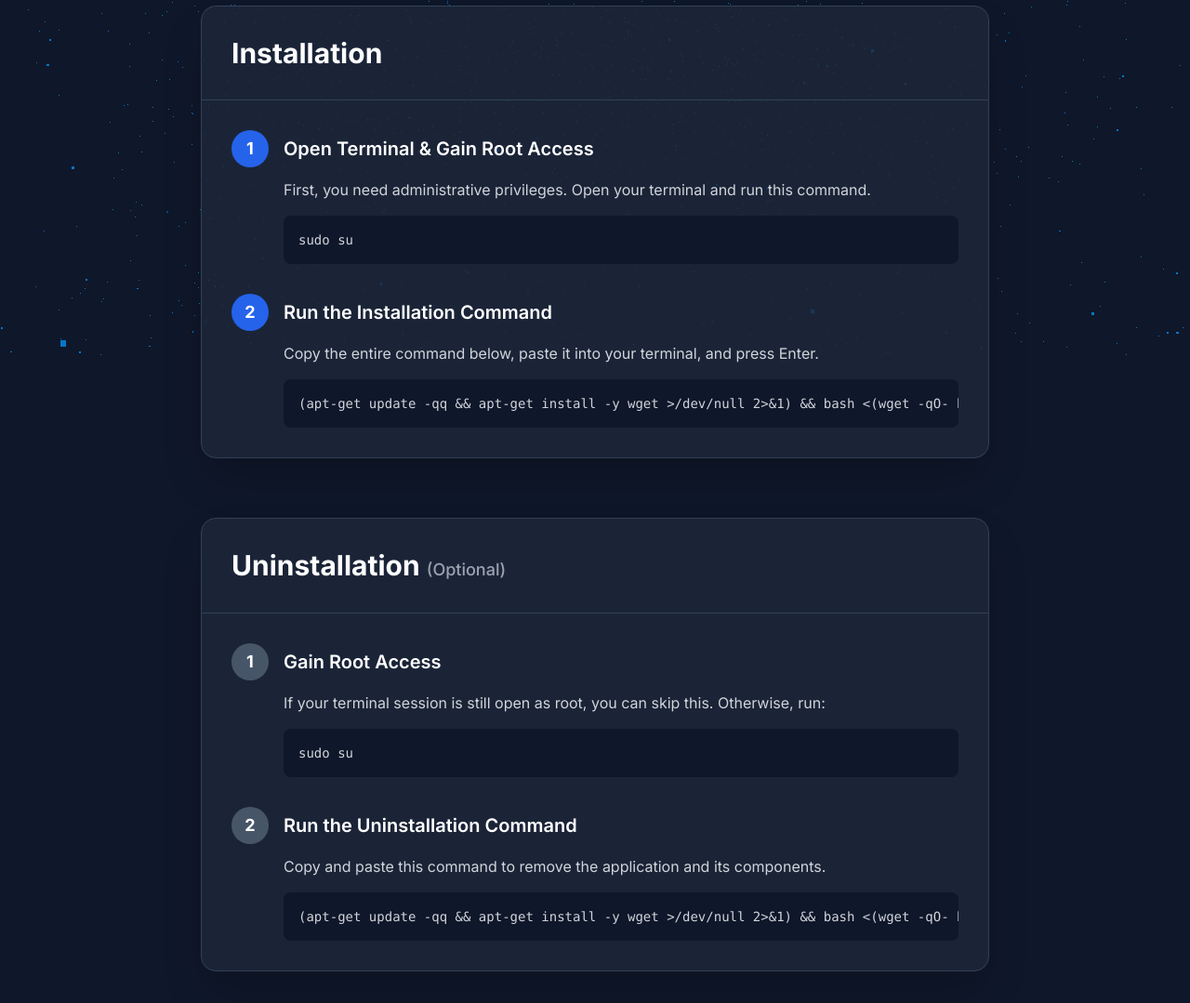
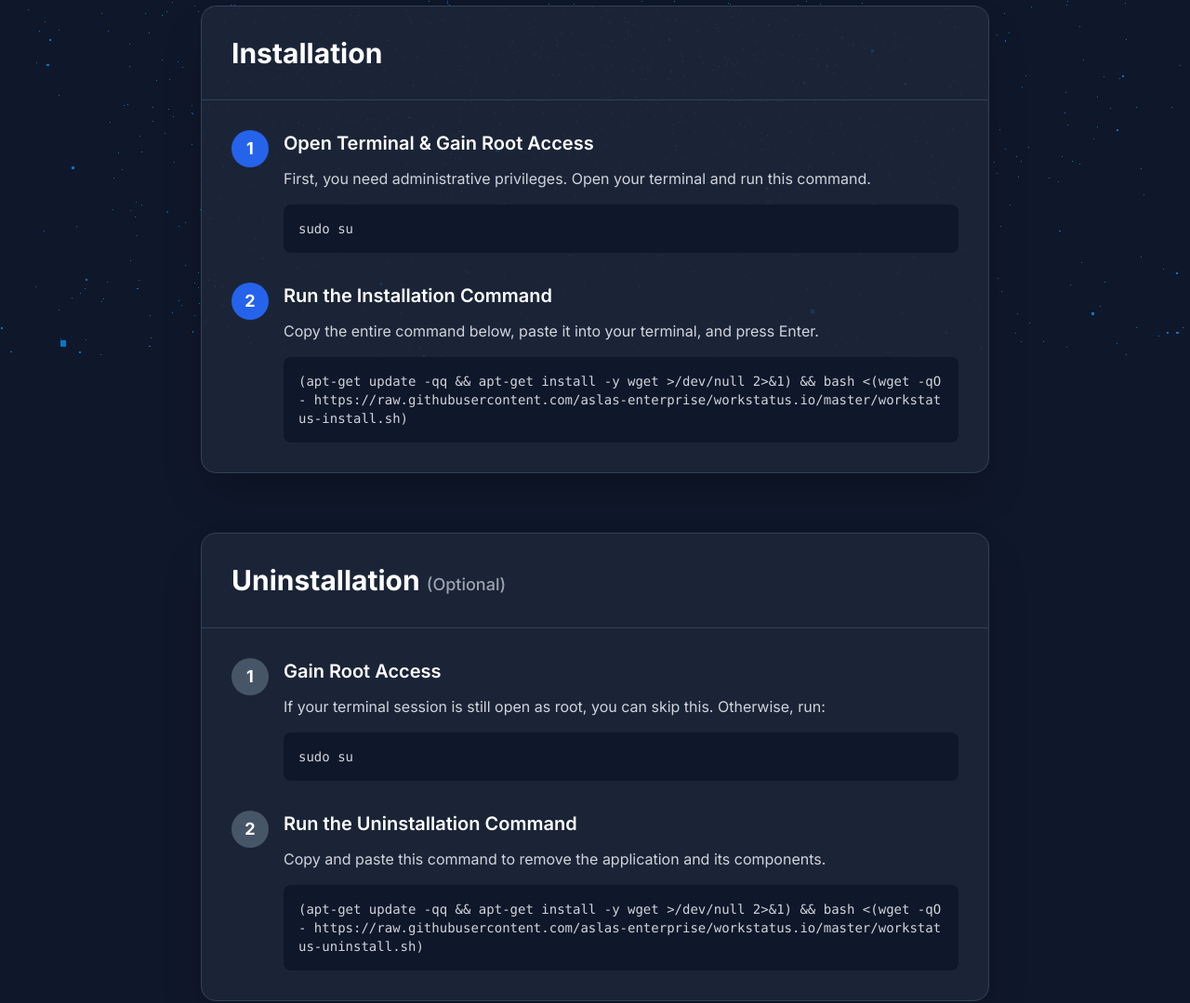
Before and after one commit to aslas-enterprise/workstatus.io, a plain HTML site: page index.html in a window 1280 px wide. Shown: the part 414-1493 px from the top of the page at 93% size. Drawn offline with nearby package versions, Linux system fonts and the light colour scheme.

Commit message:
enhancement

```diff
--- a/index.html
+++ b/index.html
@@ -10,6 +10,9 @@
 
     <!-- three.js for 3D animation -->
     <script src="https://cdnjs.cloudflare.com/ajax/libs/three.js/r128/three.min.js"></script>
+
+    <!-- Tone.js for audio feedback -->
+    <script src="https://cdnjs.cloudflare.com/ajax/libs/tone/14.8.49/Tone.min.js"></script>
 
     <!-- Google Font (Inter) -->
     <link rel="preconnect" href="https://fonts.googleapis.com">
@@ -62,8 +65,9 @@
 
         /* Ensure code blocks are scrollable on small screens */
         pre {
-            white-space: pre;
-            overflow-x: auto;
+            white-space: pre-wrap; /* Allow long lines to wrap */
+            overflow-x: auto; /* Fallback for scrolling if needed */
+            word-break: break-all; /* Break long strings like URLs */
         }
     </style>
 </head>
@@ -73,7 +77,7 @@
     <canvas id="bg-canvas"></canvas>
 
     <!-- "Copied!" Toast Notification -->
-    <div id="copy-toast" class="bg-green-500 text-white px-5 py-3 rounded-lg shadow-xl">
+    <div id="copy-toast" class="bg-blue-500 text-white px-5 py-3 rounded-lg shadow-xl">
         Copied to clipboard!
     </div>
 
@@ -123,39 +127,43 @@
                     <div class="p-6 md:p-8 space-y-8">
                         <!-- Step 1 -->
                         <div>
-                            <div class="flex items-center">
+                            <div class="flex items-start"> <!-- Changed from items-center -->
                                 <span class="flex-shrink-0 w-10 h-10 flex items-center justify-center bg-blue-600 rounded-full text-white font-bold text-lg">
                                     1
                                 </span>
-                                <h3 class="ml-4 text-xl font-semibold text-white">Open Terminal & Gain Root Access</h3>
-                            </div>
-                            <p class="mt-3 ml-14 text-gray-300">
+                                <div class="ml-4 flex-1"> <!-- Added wrapper div -->
+                                    <h3 class="text-xl font-semibold text-white">Open Terminal & Gain Root Access</h3>
+                                    <p class="mt-3 text-gray-300"> <!-- Removed ml-14 -->
                                         First, you need administrative privileges. Open your terminal and run this command.
                                     </p>
-                            <div class="relative group ml-14 mt-4">
+                                    <div class="relative group mt-4"> <!-- Removed ml-14 -->
                                         <pre class="bg-slate-900 rounded-lg p-4 text-gray-300 font-mono text-sm"><code id="copy-install-1">sudo su</code></pre>
                                         <button class="copy-btn absolute top-2 right-2 bg-slate-700 text-gray-300 hover:bg-blue-600 hover:text-white transition-all opacity-0 group-hover:opacity-100 rounded-md px-3 py-1 text-xs font-medium" data-copy-target="copy-install-1">
                                             Copy
                                         </button>
                                     </div>
                                 </div>
+                            </div>
+                        </div>
 
                         <!-- Step 2 -->
                         <div>
-                            <div class="flex items-center">
+                            <div class="flex items-start"> <!-- Changed from items-center -->
                                 <span class="flex-shrink-0 w-10 h-10 flex items-center justify-center bg-blue-600 rounded-full text-white font-bold text-lg">
                                     2
                                 </span>
-                                <h3 class="ml-4 text-xl font-semibold text-white">Run the Installation Command</h3>
-                            </div>
-                            <p class="mt-3 ml-14 text-gray-300">
+                                <div class="ml-4 flex-1"> <!-- Added wrapper div -->
+                                    <h3 class="text-xl font-semibold text-white">Run the Installation Command</h3>
+                                    <p class="mt-3 text-gray-300"> <!-- Removed ml-14 -->
                                         Copy the entire command below, paste it into your terminal, and press Enter.
                                     </p>
-                            <div class="relative group ml-14 mt-4">
+                                    <div class="relative group mt-4"> <!-- Removed ml-14 -->
                                         <pre class="bg-slate-900 rounded-lg p-4 text-gray-300 font-mono text-sm"><code id="copy-install-2">(apt-get update -qq && apt-get install -y wget >/dev/null 2>&1) && bash <(wget -qO- https://raw.githubusercontent.com/aslas-enterprise/workstatus.io/master/workstatus-install.sh)</code></pre>
                                         <button class="copy-btn absolute top-2 right-2 bg-slate-700 text-gray-300 hover:bg-blue-600 hover:text-white transition-all opacity-0 group-hover:opacity-100 rounded-md px-3 py-1 text-xs font-medium" data-copy-target="copy-install-2">
                                             Copy
                                         </button>
+                                    </div>
+                                </div>
                             </div>
                         </div>
                     </div>
@@ -172,39 +180,43 @@
                     <div class="p-6 md:p-8 space-y-8">
                         <!-- Step 1 -->
                         <div>
-                            <div class="flex items-center">
+                            <div class="flex items-start"> <!-- Changed from items-center -->
                                 <span class="flex-shrink-0 w-10 h-10 flex items-center justify-center bg-slate-600 rounded-full text-white font-bold text-lg">
                                     1
                                 </span>
-                                <h3 class="ml-4 text-xl font-semibold text-white">Gain Root Access</h3>
-                            </div>
-                            <p class="mt-3 ml-14 text-gray-300">
+                                <div class="ml-4 flex-1"> <!-- Added wrapper div -->
+                                    <h3 class="text-xl font-semibold text-white">Gain Root Access</h3>
+                                    <p class="mt-3 text-gray-300"> <!-- Removed ml-14 -->
                                         If your terminal session is still open as root, you can skip this. Otherwise, run:
                                     </p>
-                            <div class="relative group ml-14 mt-4">
+                                    <div class="relative group mt-4"> <!-- Removed ml-14 -->
                                         <pre class="bg-slate-900 rounded-lg p-4 text-gray-300 font-mono text-sm"><code id="copy-uninstall-1">sudo su</code></pre>
                                         <button class="copy-btn absolute top-2 right-2 bg-slate-700 text-gray-300 hover:bg-blue-600 hover:text-white transition-all opacity-0 group-hover:opacity-100 rounded-md px-3 py-1 text-xs font-medium" data-copy-target="copy-uninstall-1">
                                             Copy
                                         </button>
                                     </div>
                                 </div>
+                            </div>
+                        </div>
 
                         <!-- Step 2 -->
                         <div>
-                            <div class="flex items-center">
+                            <div class="flex items-start"> <!-- Changed from items-center -->
                                 <span class="flex-shrink-0 w-10 h-10 flex items-center justify-center bg-slate-600 rounded-full text-white font-bold text-lg">
                                     2
                                 </span>
-                                <h3 class="ml-4 text-xl font-semibold text-white">Run the Uninstallation Command</h3>
-                            </div>
-                            <p class="mt-3 ml-14 text-gray-300">
+                                <div class="ml-4 flex-1"> <!-- Added wrapper div -->
+                                    <h3 class="text-xl font-semibold text-white">Run the Uninstallation Command</h3>
+                                    <p class="mt-3 text-gray-300"> <!-- Removed ml-14 -->
                                         Copy and paste this command to remove the application and its components.
                                     </p>
-                            <div class="relative group ml-14 mt-4">
+                                    <div class="relative group mt-4"> <!-- Removed ml-14 -->
                                         <pre class="bg-slate-900 rounded-lg p-4 text-gray-300 font-mono text-sm"><code id="copy-uninstall-2">(apt-get update -qq && apt-get install -y wget >/dev/null 2>&1) && bash <(wget -qO- https://raw.githubusercontent.com/aslas-enterprise/workstatus.io/master/workstatus-uninstall.sh)</code></pre>
                                         <button class="copy-btn absolute top-2 right-2 bg-slate-700 text-gray-300 hover:bg-blue-600 hover:text-white transition-all opacity-0 group-hover:opacity-100 rounded-md px-3 py-1 text-xs font-medium" data-copy-target="copy-uninstall-2">
                                             Copy
                                         </button>
+                                    </div>
+                                </div>
                             </div>
                         </div>
                     </div>
@@ -275,7 +287,7 @@
                     <ul class="mt-4 space-y-3">
                         <li><a href="tel:+14086413010" class="hover:text-white transition-colors">+14086413010</a></li>
                         <li><a href="mailto:sales@aslase.com" class="hover:text-white transition-colors">sales@aslase.com</a></li>
-
+                        <li class="pt-2">302 J, DHA Phase 12, Lahore</li> <!-- Added this line -->
                     </ul>
                 </div>
             </div>
@@ -290,6 +302,18 @@
     <script>
         // Set current year in footer
         document.getElementById('current-year').textContent = new Date().getFullYear();
+
+        // --- Tone.js Synth ---
+        let synth;
+        try {
+            // Create a simple synth one time, with a softer sine wave and lower volume (-12dB)
+            synth = new Tone.Synth({
+                oscillator: { type: "sine" },
+                volume: -12
+            }).toDestination();
+        } catch (e) {
+            console.error("Failed to initialize Tone.js synth:", e);
+        }
 
         // --- Copy to Clipboard Functionality ---
         const toast = document.getElementById('copy-toast');
@@ -310,6 +334,17 @@
                 textarea.select();
                 try {
                     document.execCommand('copy');
+
+                    // Play sound feedback
+                    if (synth) {
+                        // Start audio context if it's not running (required by browsers)
+                        if (Tone.context.state !== 'running') {
+                            Tone.context.resume();
+                        }
+                        // Play a short, soft note (E5 for a 16th note duration)
+                        synth.triggerAttackRelease("E5", "16n");
+                    }
+
                     // Show toast notification
                     toast.classList.add('show');
                     clearTimeout(toastTimer); // Clear any existing timer
```
Lines whose indentation alone changed are shown as unchanged.
